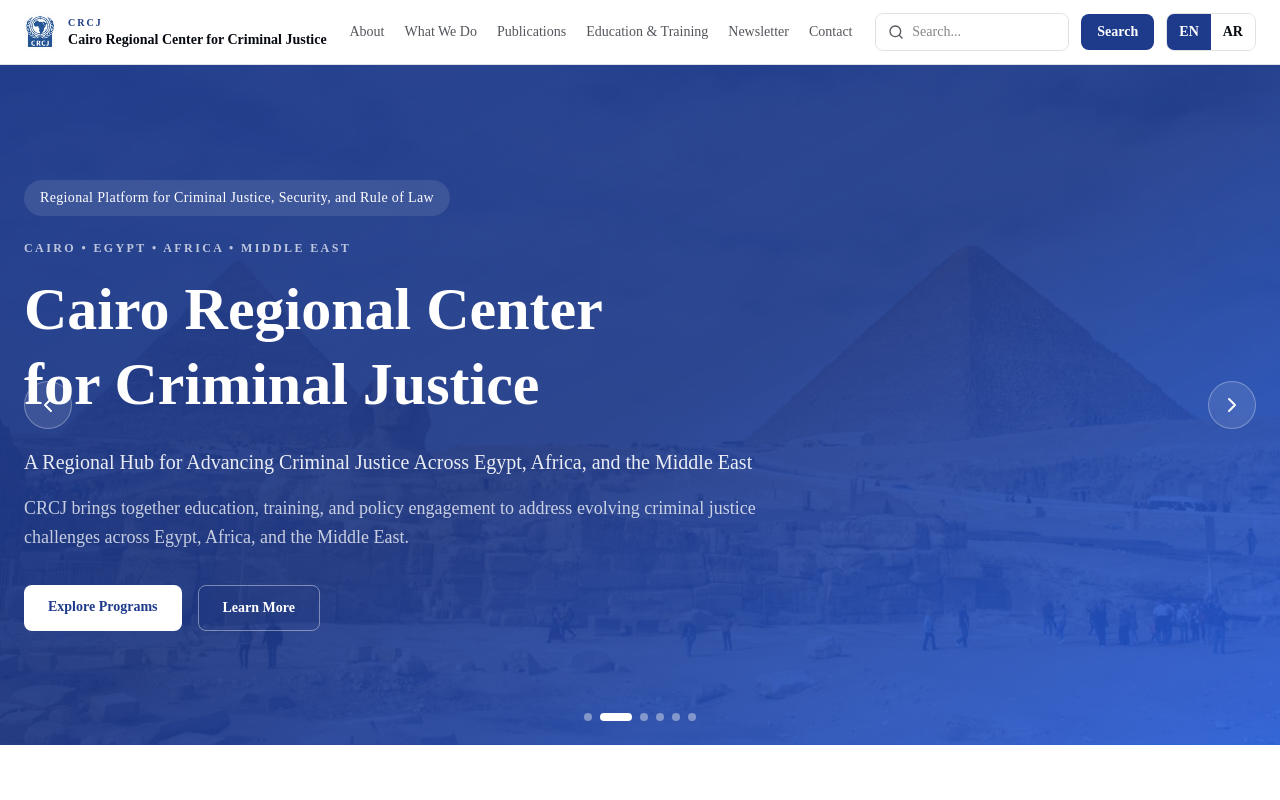
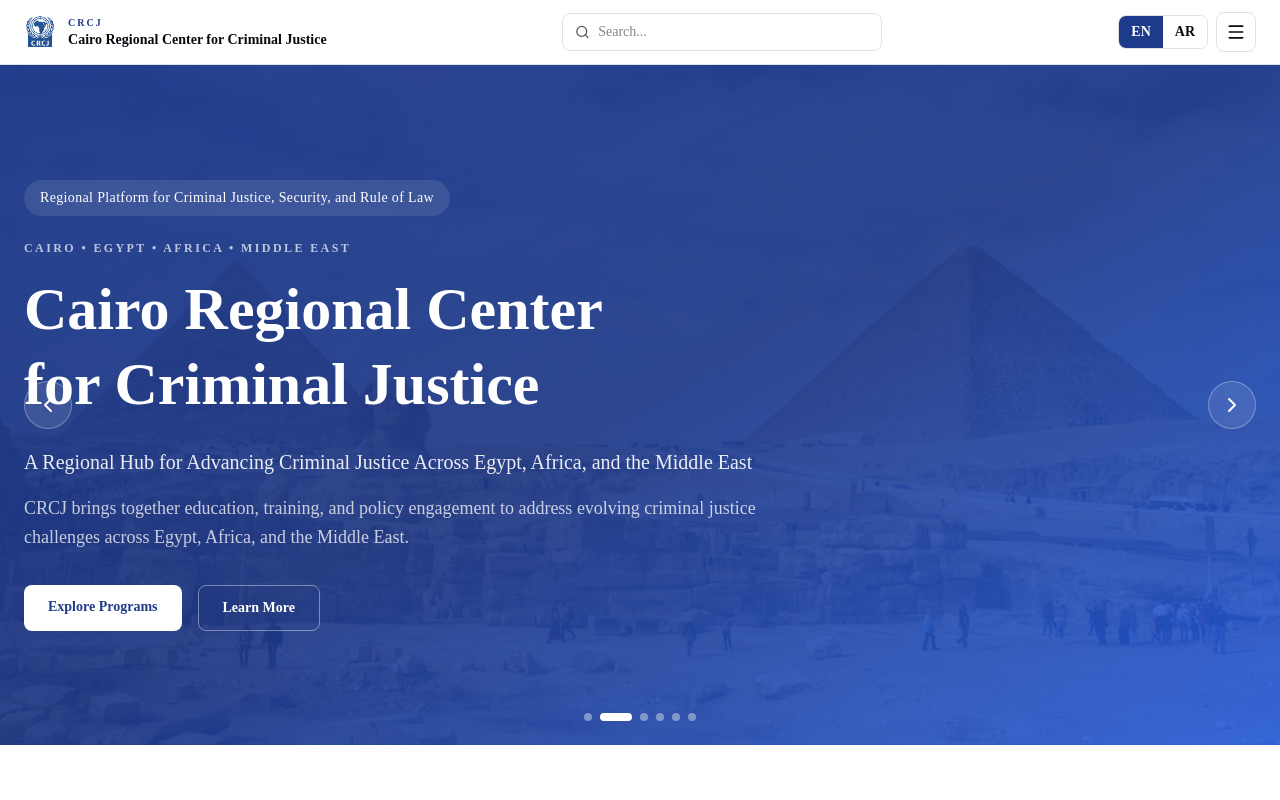
Before and after one commit to khaledcrcj/crcj-site, a Next.js app: page / in a window 1280 px wide. Shown: the top 800 px of the page. Built offline with nearby package versions, Linux system fonts and the light colour scheme.

Commit message:
header.tsx

```diff
--- a/components/crcj/header.tsx
+++ b/components/crcj/header.tsx
@@ -94,25 +94,9 @@
           </div>
         </a>
 
-        {/* Desktop Navigation */}
-        <nav className="hidden items-center gap-5 lg:flex">
-          {navLinks.map((link) => (
-            <a
-              key={link.href}
-              href={link.href}
-              className={cn(
-                "whitespace-nowrap text-sm font-medium text-muted-foreground transition-colors hover:text-foreground",
-                isAr && "font-[var(--font-noto-arabic)]"
-              )}
-            >
-              {link.label}
-            </a>
-          ))}
-        </nav>
-
-        {/* Desktop Search + Language */}
-        <div className="hidden shrink-0 items-center gap-3 lg:flex">
-          <div className="flex items-center rounded-md border border-border bg-white px-3 py-2">
+        {/* Search */}
+        <div className="hidden flex-1 justify-center md:flex">
+          <div className="flex w-full max-w-xs items-center rounded-md border border-border bg-white px-3 py-2">
             <Search className="h-4 w-4 text-muted-foreground" />
             <input
               type="text"
@@ -121,55 +105,15 @@
               onKeyDown={handleSearchKeyDown}
               placeholder={isAr ? "ابحث..." : "Search..."}
               className={cn(
-                "ml-2 w-36 bg-transparent text-sm text-foreground outline-none",
+                "ml-2 w-full bg-transparent text-sm text-foreground outline-none",
                 isAr && "mr-2 ml-0 font-[var(--font-noto-arabic)]"
               )}
             />
           </div>
-
-          <button
-            type="button"
-            onClick={runSearch}
-            className={cn(
-              "rounded-md bg-[#1E3A8A] px-4 py-2 text-sm font-semibold text-white transition-colors hover:bg-[#16306f]",
-              isAr && "font-[var(--font-noto-arabic)]"
-            )}
-          >
-            {isAr ? "بحث" : "Search"}
-          </button>
-
-          <div className="relative z-[60] flex overflow-hidden rounded-md border border-border bg-white">
-            <button
-              type="button"
-              onMouseDown={() => changeLang("en")}
-              onClick={() => changeLang("en")}
-              className={cn(
-                "relative z-[61] px-3 py-2 text-sm font-semibold transition-colors",
-                lang === "en"
-                  ? "bg-[#1E3A8A] text-white"
-                  : "bg-white text-foreground hover:bg-muted"
-              )}
-            >
-              EN
-            </button>
-            <button
-              type="button"
-              onMouseDown={() => changeLang("ar")}
-              onClick={() => changeLang("ar")}
-              className={cn(
-                "relative z-[61] px-3 py-2 text-sm font-semibold transition-colors",
-                lang === "ar"
-                  ? "bg-[#1E3A8A] text-white"
-                  : "bg-white text-foreground hover:bg-muted"
-              )}
-            >
-              AR
-            </button>
-          </div>
         </div>
 
-        {/* Mobile controls */}
-        <div className="flex items-center gap-2 lg:hidden">
+        {/* Language + Menu */}
+        <div className="flex shrink-0 items-center gap-2">
           <div className="relative z-[60] flex overflow-hidden rounded-md border border-border bg-white">
             <button
               type="button"
@@ -210,10 +154,9 @@
         </div>
       </div>
 
-      {/* Mobile Menu */}
       {mobileMenuOpen && (
-        <nav className="border-t border-border bg-background px-4 py-4 lg:hidden">
-          <div className="mb-4 flex gap-2">
+        <nav className="border-t border-border bg-background px-4 py-4">
+          <div className="mb-4 flex gap-2 md:hidden">
             <div className="flex flex-1 items-center rounded-md border border-border bg-white px-3 py-2">
               <Search className="h-4 w-4 text-muted-foreground" />
               <input
```
